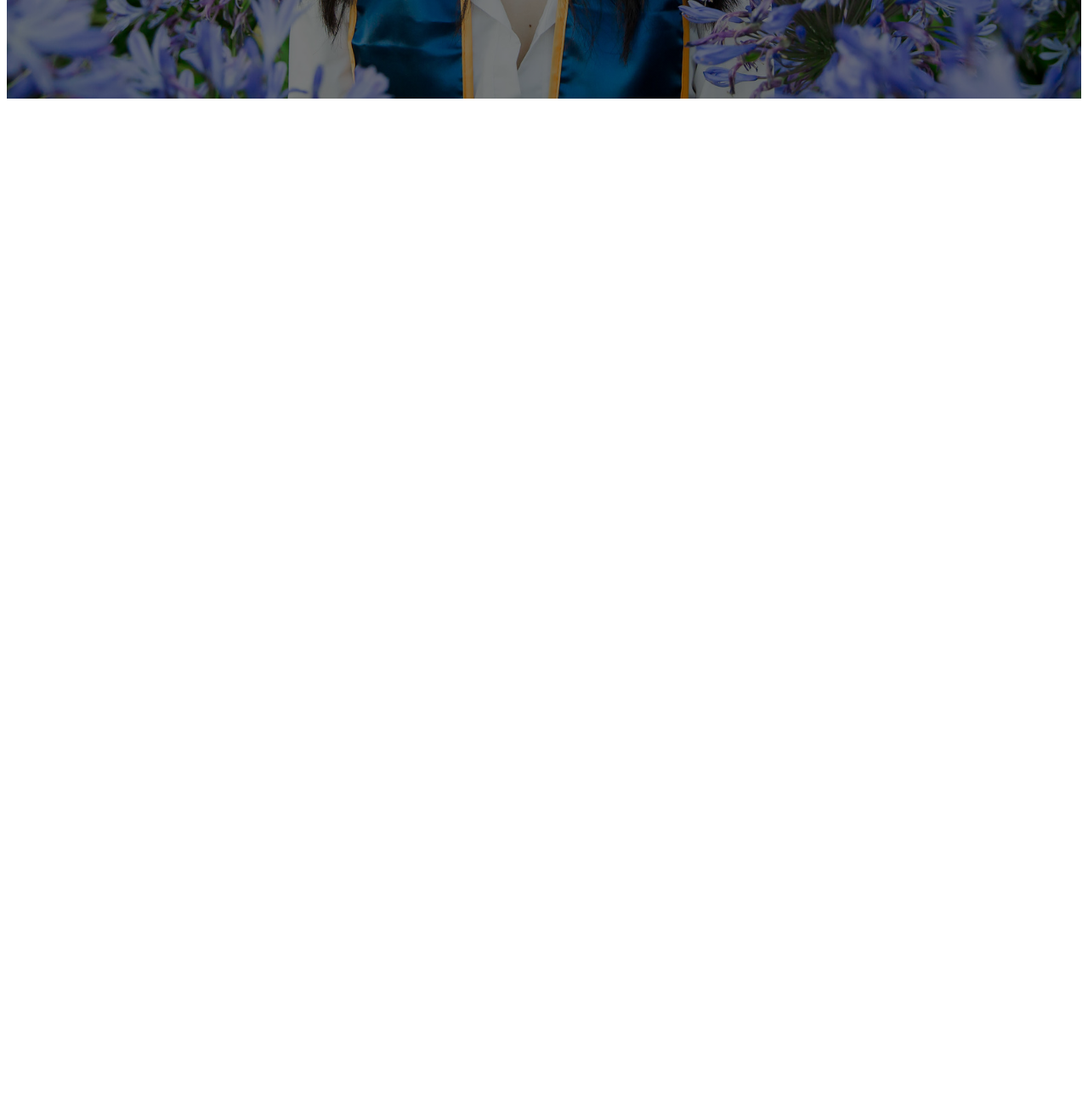
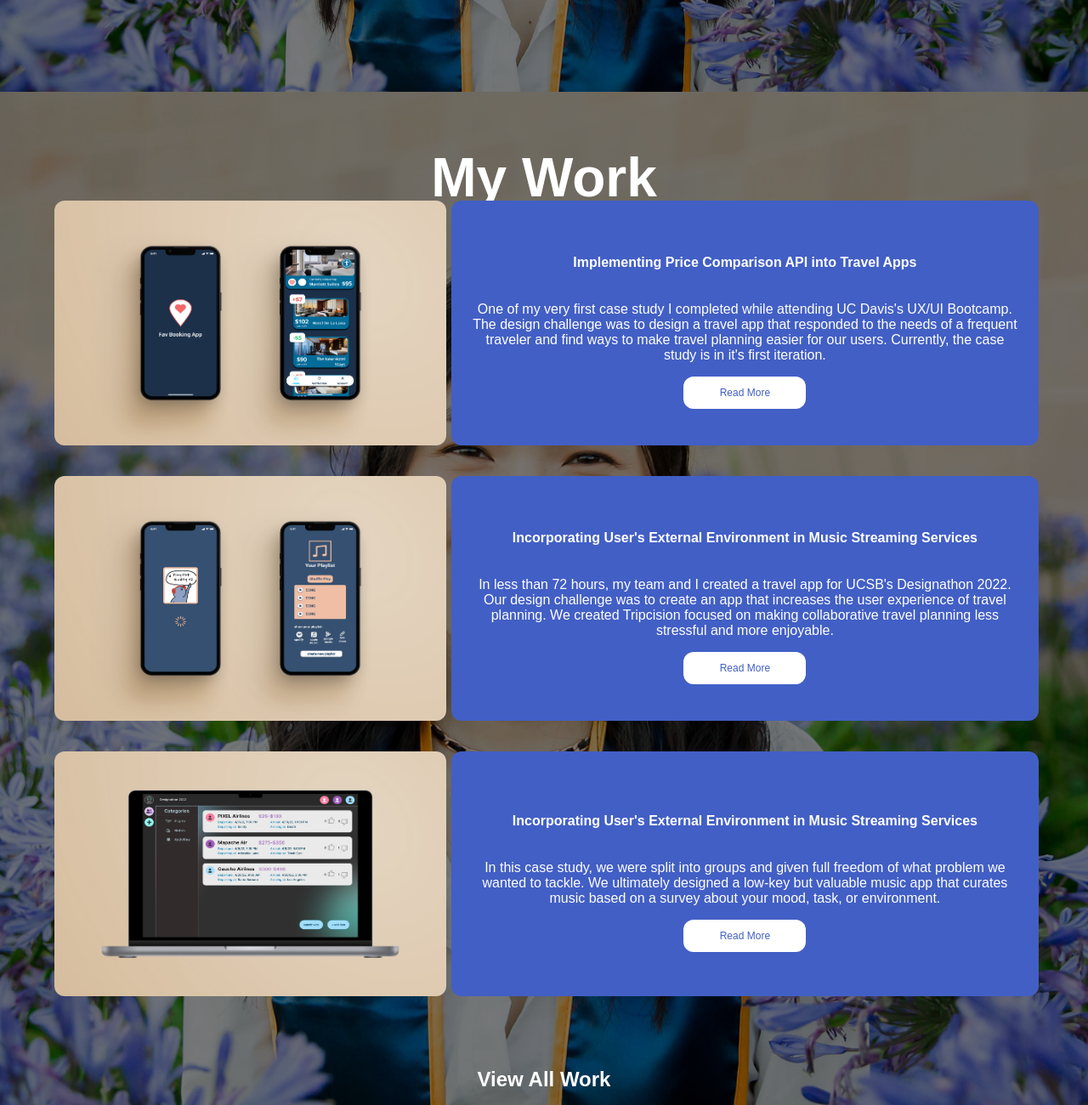
Before and after one commit to samanthachen954/UX_UI_HW_18, a plain HTML site: page index.html in a window 1280 px wide. Shown: the part 1492-2792 px from the top of the page at 85% size. Before the commit the page ends 1616 px from the top, so only its background shows below. Drawn offline with Linux system fonts and the light colour scheme.

Commit message:
created my work page 6/17/22 1:00 am

```diff
--- a/CSS/index.css
+++ b/CSS/index.css
@@ -1,3 +1,6 @@
+body {
+    margin: 0px;
+}
 .container {
     min-height: 100vh;
     width: 100%;
@@ -110,3 +113,61 @@
         flex-direction: column;
         justify-content: center;
   }
+  .workDescrp {
+        display: flex;
+        background-color: #425FC5;
+        flex-direction: column;
+        justify-content: center;
+        height: 240px;
+        padding: 24px;
+        text-align: center;
+        border-radius: 12px;
+        align-items: center;
+  }
+  .Morebutton {
+    background-color: #ffffff;
+    border: none;
+    border-radius: 12px;
+    padding: 12px 36px;
+    text-align: center;
+    color: #425FC5;
+    text-decoration: none;
+    font-size: 12px;
+    width: 144px;
+
+  }
+  .myWork {
+    min-height: 100vh;
+    width: 100%;
+    background-image: linear-gradient(rgba(0, 0, 0, 0.5), rgba(0, 0, 0, 0.5)), url('../images/purpleprofilepic.jpg');
+    background-position: center;
+    background-size: cover;
+    position: relative;
+
+    display: grid;
+    grid-template-columns: 1fr;
+    grid-template-rows: 64px auto 64px;
+    justify-items: center;
+  }
+  .gridContainer {
+    display: grid;
+    grid-template-rows: 1fr 1fr 1fr;
+    row-gap: 36px;
+    margin: 64px;
+  }
+  .work {
+    display: grid;
+    grid-template-columns: 40% 60%;
+    column-gap: 6px;
+    justify-items: center;
+  }
+.workImg {
+    width: 100%;
+    height: 288px;
+    border-radius: 12px;
+}
+.myWorktitle {
+    margin-top: 64px;
+    font-size: 64px;
+    margin-bottom: 24px;
+}
--- a/index.html
+++ b/index.html
@@ -41,5 +41,35 @@
                 </div>
             </div>
         </section>
+        <section class="myWork">
+            <h1 class="myWorktitle">My Work</h1>
+            <div class="gridContainer">
+                <div class="work">
+                        <img class="workImg" src ="../UX_UI_HW_18/images/Fav Travel App Mockup v3.jpg" alt="mockup for fav travel app"/>
+                    <div class="workDescrp">
+                        <h4>Implementing Price Comparison API into Travel Apps</h4>
+                        <p>One of my very first case study I completed while attending UC Davis's UX/UI Bootcamp. The design challenge was to design a travel app that responded to the needs of a frequent traveler and find ways to make travel planning easier for our users. Currently, the case study is in it's first iteration.</p>
+                        <button class="Morebutton">Read More</button>
+                    </div>
+                </div>
+                <div class="work">
+                    <img class="workImg" src="../UX_UI_HW_18/images/playlist buddy app mockup v1.jpg" alt="mockup for playlist buddy"/>
+                    <div class="workDescrp">
+                        <h4>Incorporating User's External Environment in Music Streaming Services</h4>
+                        <p>In less than 72 hours, my team and I created a travel app for UCSB's Designathon 2022. Our design challenge was to create an app that increases the user experience of travel planning.  We created Tripcision focused on making collaborative travel planning less stressful and more enjoyable.</p>
+                        <button class="Morebutton">Read More</button>
+                    </div>
+                </div>
+                <div class="work">
+                        <img class="workImg" src="../UX_UI_HW_18/images/Tripcision mockup v1.jpg" alt="mockup for trip"/>
+                    <div class="workDescrp">
+                        <h4>Incorporating User's External Environment in Music Streaming Services</h4>
+                        <p>In this case study, we were split into groups and given full freedom of what problem we wanted to tackle. We ultimately designed a low-key but valuable music app that curates music based on a survey about your mood, task, or environment.</p>
+                        <button class="Morebutton">Read More</button>
+                    </div>
+                </div>
+            </div>
+            <h1 class="viewWork">View All Work</h1>
+        </section>
     </body>
 </html>
```
Also changed, not shown: images/Fav Travel App Mockup v3.jpg (added), images/Tripcision mockup v1.jpg (added), images/playlist buddy app mockup v1.jpg (added).
